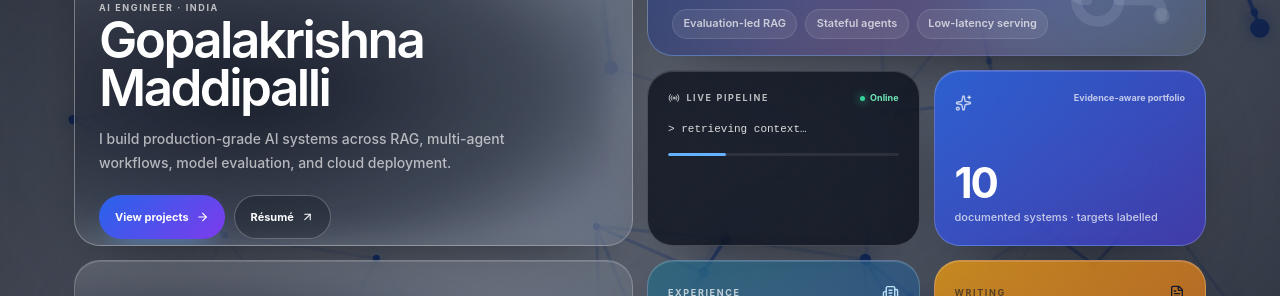
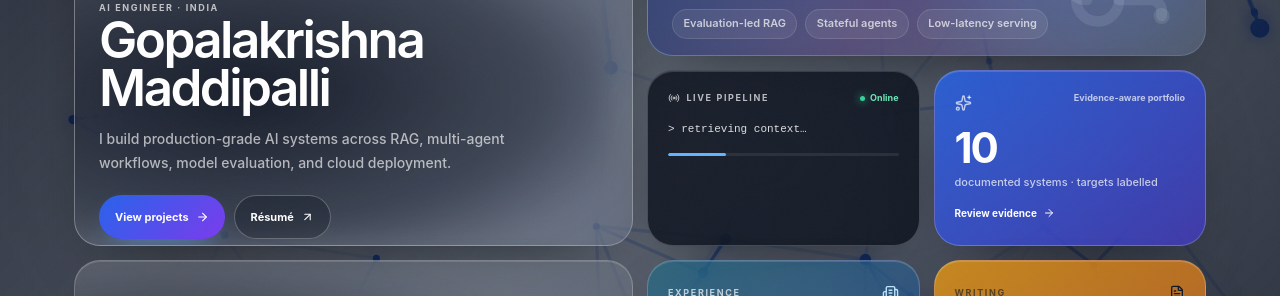
Before and after one commit to gopalgk53/portfolio, a Next.js app: page / in a window 1280 px wide. Shown: the part 216-512 px from the top of the page. Built offline with nearby package versions, Linux system fonts and the light colour scheme; no server answers.

Commit message:
make portfolio evidence panel actionable

```diff
--- a/app/globals.css
+++ b/app/globals.css
@@ -203,7 +203,7 @@ p{text-wrap:pretty}
 .hero-profile-actions{display:flex;flex-wrap:wrap;align-items:center;gap:.55rem}.hero-profile-projects,.hero-profile-resume{display:inline-flex;min-height:44px;align-items:center;justify-content:center;gap:.45rem;border-radius:999px;padding:0 1rem;font-size:11px;font-weight:750;transition:transform .18s ease,box-shadow .2s ease,background-color .2s ease}.hero-profile-projects{background:linear-gradient(135deg,#2563eb,#7c3aed);color:#fff;box-shadow:0 12px 28px -14px rgba(96,165,250,.95)}.hero-profile-projects:hover{transform:translateY(-2px);box-shadow:0 16px 32px -14px rgba(96,165,250,1)}.hero-profile-resume{border:1px solid rgba(255,255,255,.26);background:rgba(7,12,23,.28);color:#fff}.hero-profile-resume:hover{background:rgba(255,255,255,.16);transform:translateY(-2px)}.hero-profile-projects svg,.hero-profile-resume svg{width:13px}
 .hero-focus-card{min-height:184px;align-items:center;padding:24px;border-color:rgba(147,197,253,.26);background:linear-gradient(130deg,rgba(37,99,235,.4),rgba(139,63,209,.22) 48%,rgba(255,255,255,.1));backdrop-filter:blur(30px) saturate(1.45);-webkit-backdrop-filter:blur(30px) saturate(1.45)}.hero-focus-card::before{content:"";position:absolute;inset:0;background:linear-gradient(90deg,rgba(8,15,30,.26),transparent 64%);pointer-events:none}.hero-focus-card::after{content:"";position:absolute;right:-6%;top:-55%;width:18rem;height:18rem;border-radius:50%;background:rgba(96,165,250,.18);filter:blur(40px)}.hero-focus-card span{border:1px solid rgba(255,255,255,.12);border-radius:999px;background:rgba(255,255,255,.07);padding:.35rem .65rem}.hero-focus-icon{position:absolute;right:22px;width:clamp(5rem,10vw,8rem);height:auto;color:rgba(255,255,255,.11);filter:drop-shadow(0 0 24px rgba(96,165,250,.25))}
 .hero-trace-card{min-height:184px;flex-direction:column;padding:20px;background:rgba(7,12,23,.76)}.hero-live-dot{font-size:9px;font-weight:700;color:#6ee7b7}.hero-live-dot::before{content:"";display:inline-block;width:5px;height:5px;margin-right:5px;border-radius:50%;background:#34d399;box-shadow:0 0 8px #34d399}
-.hero-stat-card{min-height:184px;flex-direction:column;justify-content:space-between;padding:20px;background:linear-gradient(145deg,rgba(37,99,235,.82),rgba(67,56,202,.72));color:#fff}.hero-stat-card>div:first-child{font-size:9px;font-weight:700;color:rgba(255,255,255,.7)}.hero-stat-card>div:first-child svg{width:17px}.hero-stat-card strong{display:block;font-size:42px;line-height:.9;letter-spacing:-.05em}.hero-stat-card p{margin-top:.45rem;font-size:11px;color:rgba(255,255,255,.72)}
+.hero-stat-card{min-height:184px;flex-direction:column;justify-content:space-between;padding:20px;background:linear-gradient(145deg,rgba(37,99,235,.82),rgba(67,56,202,.72));color:#fff;cursor:pointer}.hero-stat-card>div:first-child{font-size:9px;font-weight:700;color:rgba(255,255,255,.7)}.hero-stat-card>div:first-child svg{width:17px}.hero-stat-card strong{display:block;font-size:42px;line-height:.9;letter-spacing:-.05em}.hero-stat-card p{margin-top:.45rem;font-size:11px;color:rgba(255,255,255,.72)}.hero-stat-link{display:inline-flex;align-items:center;gap:.35rem;margin-top:.65rem;font-size:10px;font-weight:750;color:#fff}.hero-stat-link svg{width:12px;transition:transform .2s ease}.hero-stat-card:hover .hero-stat-link svg{transform:translateX(3px)}
 .hero-project-card{min-height:166px;align-items:center;gap:16px;padding:20px}.hero-project-card::before{content:"";position:absolute;z-index:-1;inset:4% 22% 4% -8%;background:radial-gradient(ellipse at 35% 50%,rgba(8,15,30,.52),transparent 72%);filter:blur(14px);pointer-events:none}.hero-project-icon{display:grid;width:58px;height:58px;flex:0 0 auto;place-items:center;border-radius:18px;background:rgba(59,130,246,.16);color:#93c5fd}.hero-project-icon svg{width:24px}.hero-project-card h2{margin-top:.35rem;overflow:hidden;text-overflow:ellipsis;font-size:15px;font-weight:650;line-height:1.25;color:#fff}.hero-project-card div span{border:1px solid rgba(255,255,255,.16);border-radius:999px;background:rgba(7,12,23,.22);padding:.25rem .5rem;font-size:9px;color:rgba(255,255,255,.8)}.hero-arrow{display:grid;width:44px;height:44px;flex:0 0 auto;place-items:center;border-radius:50%;background:#fff;color:#111827;transition:transform .2s cubic-bezier(.22,1,.36,1)}.hero-project-card:hover .hero-arrow{transform:translate(2px,-2px)}.hero-arrow svg{width:16px}
 .hero-experience-card{min-height:166px;flex-direction:column;justify-content:space-between;padding:20px;background:linear-gradient(145deg,rgba(14,116,144,.48),rgba(37,99,235,.28))}.hero-experience-card>div:first-child svg{width:17px;color:#bae6fd}.hero-experience-card strong{display:block;font-size:34px;line-height:.9;letter-spacing:-.05em;color:#fff}.hero-experience-card h2{margin-top:.45rem;font-size:13px;font-weight:700;line-height:1.25;color:#fff}.hero-experience-card p{margin-top:.3rem;font-size:9px;color:rgba(255,255,255,.78)}
 .hero-writing-card{min-height:166px;flex-direction:column;justify-content:space-between;padding:20px;background:linear-gradient(145deg,rgba(245,158,11,.74),rgba(249,115,22,.62));color:#111827}.hero-writing-card>div:first-child svg{width:16px}.hero-writing-card .hero-card-kicker{color:rgba(17,24,39,.62)}.hero-writing-card h2{font-size:18px;font-weight:750;letter-spacing:-.03em}.hero-writing-card p{margin-top:.3rem;font-size:10px;line-height:1.4;color:rgba(17,24,39,.68)}
--- a/components/hero.tsx
+++ b/components/hero.tsx
@@ -112,7 +112,7 @@ export function Hero() {
 
           <motion.article initial={reveal(.1)} animate={{ opacity: 1, y: 0, scale: 1 }} className="hero-bento-card hero-focus-card lg:col-span-2"><div className="relative z-10 max-w-xl"><p className="hero-card-kicker text-[var(--accent-2)]">CURRENT FOCUS</p><h2 className="mt-2 text-[clamp(1.55rem,3.2vw,2.7rem)] font-semibold leading-none tracking-[-.045em] text-white">Systems that reason<br />with context.</h2><div className="mt-4 flex flex-wrap gap-2 text-[11px] font-semibold text-white/70"><span>Evaluation-led RAG</span><span>Stateful agents</span><span>Low-latency serving</span></div></div><BrainCircuit className="hero-focus-icon" aria-hidden="true" /></motion.article>
           <motion.article initial={reveal(.15)} animate={{ opacity: 1, y: 0, scale: 1 }} className="hero-bento-card hero-trace-card"><div className="flex items-center justify-between"><span className="hero-card-kicker text-[var(--accent)]"><Radio /> LIVE PIPELINE</span><span className="hero-live-dot">Online</span></div><HeroAgentTrace /></motion.article>
-          <motion.article initial={reveal(.2)} animate={{ opacity: 1, y: 0, scale: 1 }} className="hero-bento-card hero-stat-card"><div className="flex items-start justify-between"><Sparkles /><span>Evidence-aware portfolio</span></div><div><strong>{projects.length}</strong><p>documented systems · targets labelled</p></div></motion.article>
+          <motion.a href="#evidence-index" aria-label="Review portfolio evidence" initial={reveal(.2)} animate={{ opacity: 1, y: 0, scale: 1 }} className="hero-bento-card hero-stat-card"><div className="flex items-start justify-between"><Sparkles /><span>Evidence-aware portfolio</span></div><div><strong>{projects.length}</strong><p>documented systems · targets labelled</p><span className="hero-stat-link">Review evidence <ArrowRight aria-hidden="true" /></span></div></motion.a>
           <button type="button" aria-expanded={secondaryOpen} onClick={() => setSecondaryOpen((value) => !value)} className="hero-more-toggle">{secondaryOpen ? "Show focused introduction" : "Explore experience, work and writing"}<ChevronDown aria-hidden="true" /></button>
           <motion.a href={`/projects/${featuredProject.id}`} initial={reveal(.25)} animate={{ opacity: 1, y: 0, scale: 1 }} className="hero-secondary-card hero-bento-card hero-project-card lg:col-span-2"><div className="hero-project-icon"><BriefcaseBusiness /></div><div className="min-w-0 flex-1"><p className="hero-card-kicker">FEATURED SYSTEM</p><h2>{featuredProject.title}</h2><div className="mt-2 flex flex-wrap gap-1.5">{featuredProject.stack.slice(0, 3).map((item) => <span key={item}>{item}</span>)}</div></div><div className="hero-arrow"><ArrowUpRight /></div></motion.a>
           <motion.a href="#experience" initial={reveal(.3)} animate={{ opacity: 1, y: 0, scale: 1 }} className="hero-secondary-card hero-bento-card hero-experience-card"><div className="flex items-center justify-between"><span className="hero-card-kicker">EXPERIENCE</span><Building2 /></div><div><strong>7+</strong><h2>Years across construction, data &amp; AI</h2><p>SunRay Construction Solutions · Hyderabad, India</p></div></motion.a>
--- a/components/portfolio.tsx
+++ b/components/portfolio.tsx
@@ -404,7 +404,7 @@ function EvidenceIndex() {
   const developingCount = projects.length - published.length;
 
   return (
-    <section className="evidence-index" aria-labelledby="evidence-index-title">
+    <section id="evidence-index" className="evidence-index scroll-mt-32" aria-labelledby="evidence-index-title">
       <div className="evidence-index-heading">
         <div>
           <p className="eyebrow">Evidence index</p>
```
